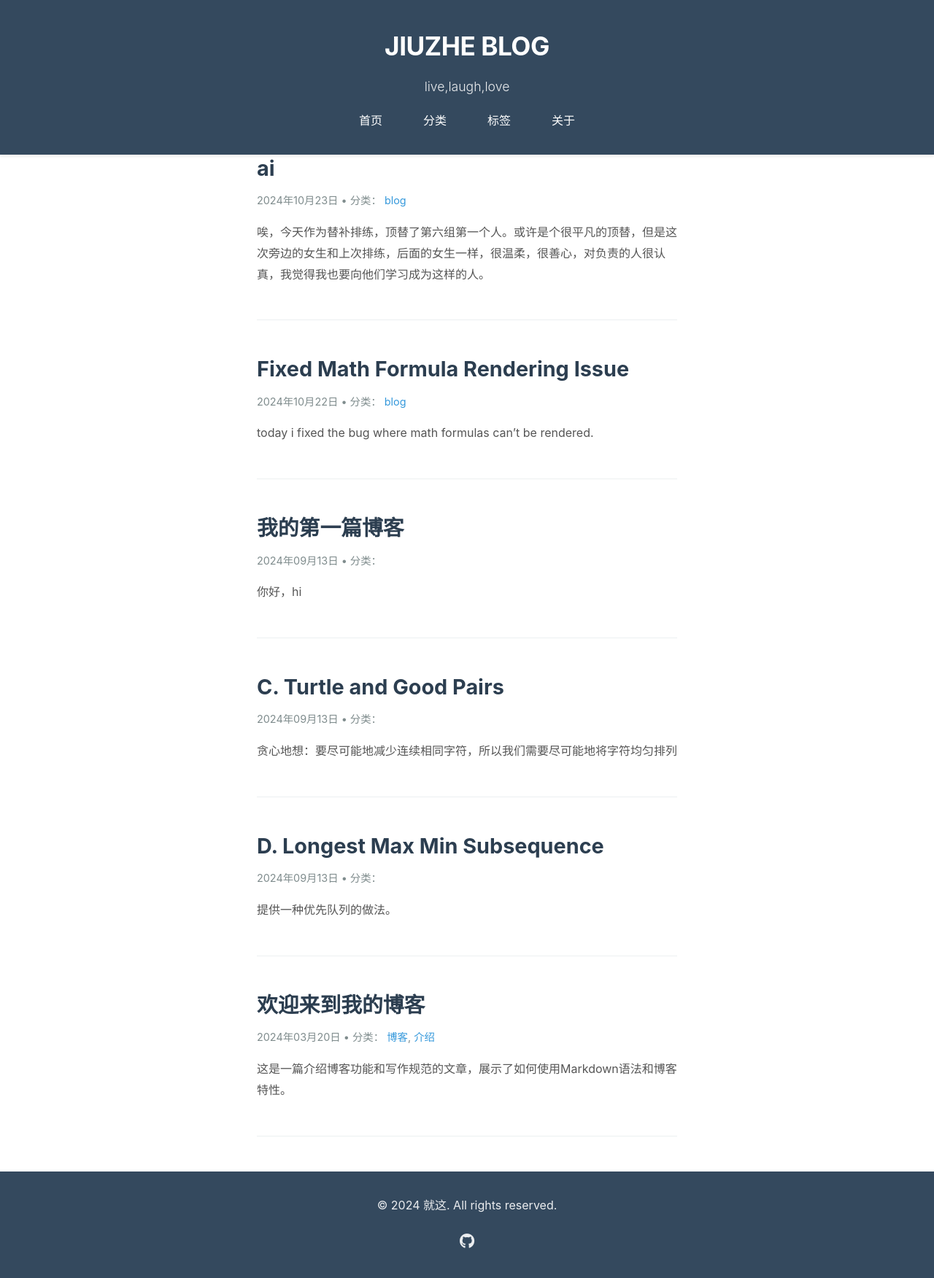
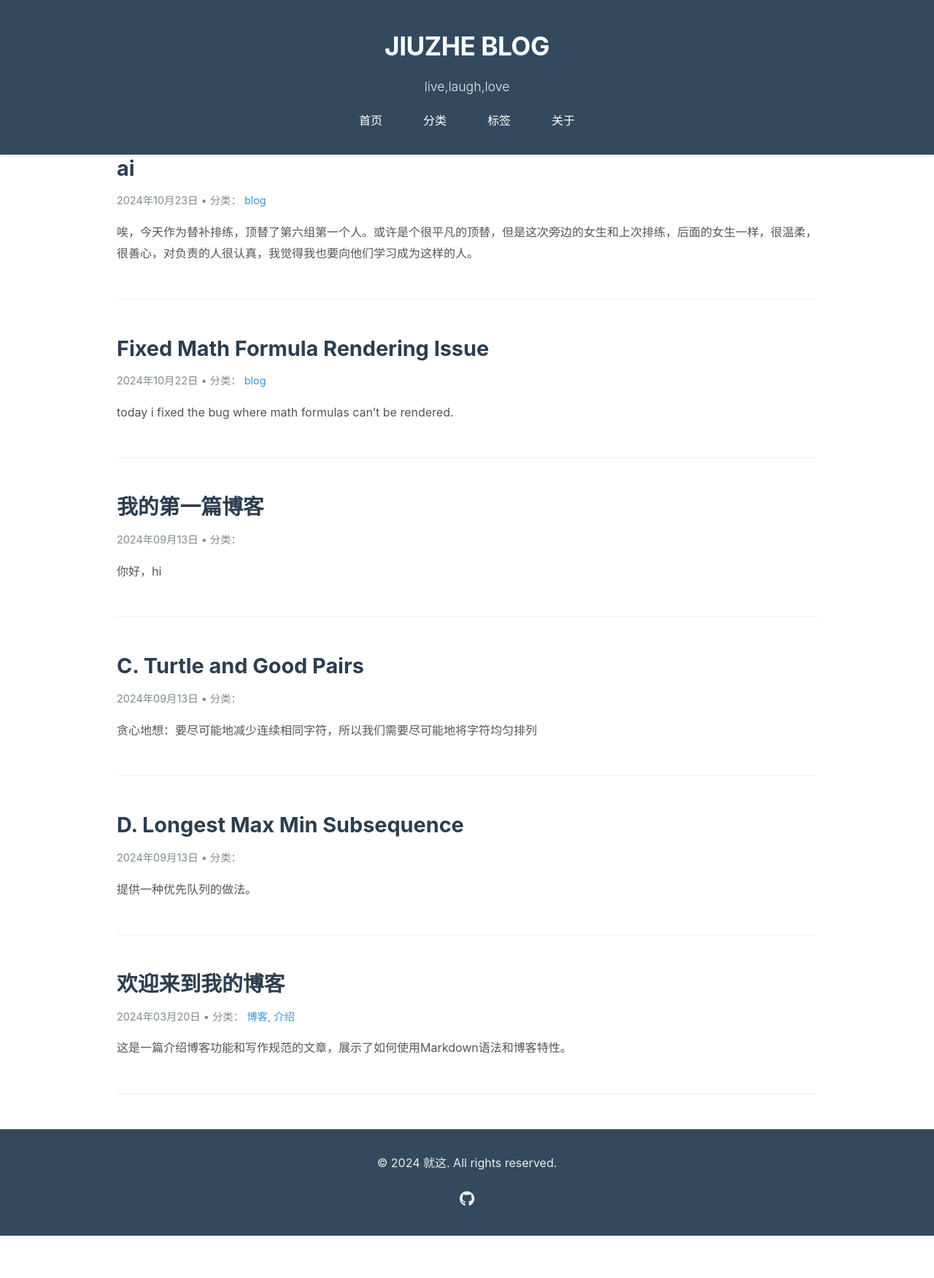
Before and after one commit to forkicksinuk/forkicksinuk.github.io, a Jekyll site: the page built from index.html, in a window 1280 px wide. Shown: the whole page at 73% size. Built offline with Jekyll 4.4.1, drawn with Linux system fonts in a browser that asks for light colours; the list of posts is cut into pages by our own code; after the commit the page ends 1694 px from its top, so only the background shows below that.

Commit message:
narrower margins 2

```diff
--- a/assets/css/styles.css
+++ b/assets/css/styles.css
@@ -94,7 +94,7 @@ body {
 /* 主内容样式 */
 .site-main {
     padding: 3rem 1rem;
-    max-width: 36rem;
+    max-width: 60rem;
     margin: 0 auto;
     flex: 1;
 }
@@ -340,7 +340,7 @@ pre code {
 
 /* 通用容器样式 */
 .container {
-    max-width: 36rem;
+    max-width: 60rem;
     margin: 0 auto;
     padding: 0 1rem;
 }
```
